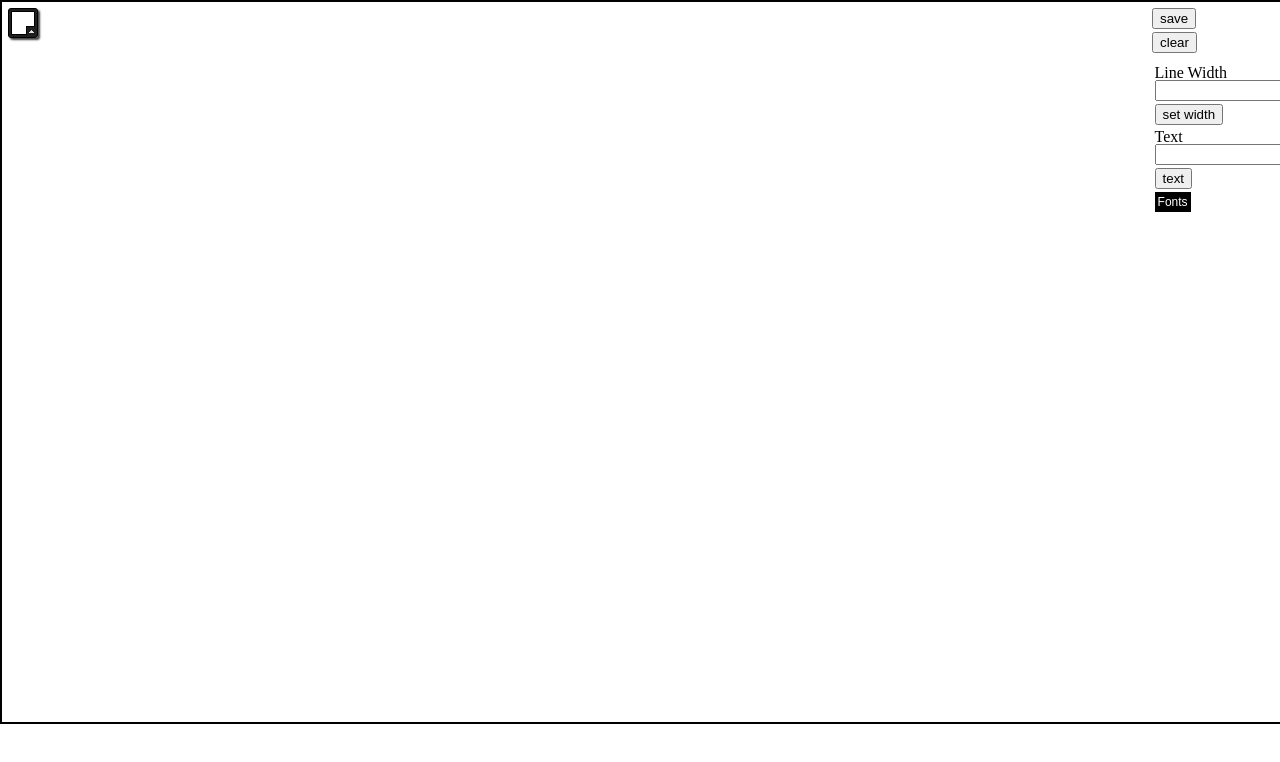
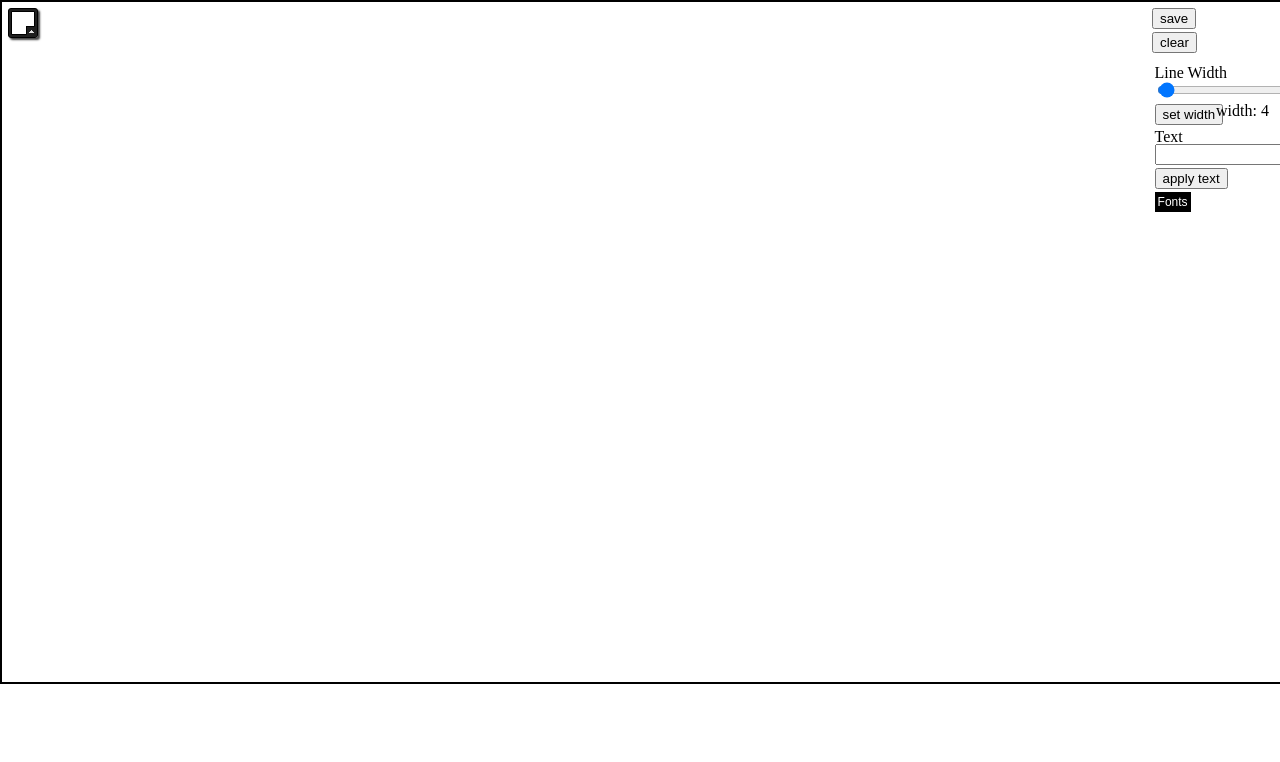
Before and after one commit to EthanNikcevich/ENPaint, a plain HTML site: page index.html in a window 1280 px wide. Both pictures are taken after a click on the button "set width". Shown: the top 762 px of the page. Drawn offline with nearby package versions, Linux system fonts and the light colour scheme.

Commit message:
New slider, save goes right now so less scroll shenanigans

```diff
--- a/index.html
+++ b/index.html
@@ -11,13 +11,14 @@
 <body>
 
 <body onload="init()">
-<canvas id="can" width="1280" height="720" style="position:absolute;top:0;left:0;border:2px solid;"></canvas>
+<canvas id="can" width="1280" height="680" style="position:absolute;top:0;left:0;border:2px solid;"></canvas>
 
 <img id="canvasimg" style="position:absolute;top:10%;left:52%;" style="display:none;">
 <input type="button" value="save" id="btn" size="30" onclick="save()" style="position:absolute;left:90%;">
 <input type="button" value="clear" id="clr" size="23" onclick="erase()" style="position:absolute;top:4%;left:90%;">
 <input type="button" value="set width" id="width" size="30" onclick="widthh()" style="position:absolute;top:13%;left:90.2%;">
-<input type="button" value="text" id="textt" size="30" onclick="text()" style="position:absolute;top:21%;left:90.2%;">
+<p id="demoWidth" style="position:absolute;top:10.8%;left:95%;">width: 4</p>
+<input type="button" value="apply text" id="textt" size="30" onclick="text()" style="position:absolute;top:21%;left:90.2%;">
 <div class="dropdown" style="position:absolute;top:24%;left:90.2%;">
     <button class="dropbtn">Fonts</button>
     <div class="dropdown-content">
@@ -43,7 +44,7 @@
     </div>
 </div>
 <div><label style="position:absolute;top:8%;left:90.2%;">Line Width</label>
-    <input type="text" id="userWidth" style="position:absolute;top:10%;left:90.2%;"/>
+    <input type="range" id="userWidth" min="2" value="4" max="100" style="position:absolute;top:10%;left:90.2%;"/>
 </div>
 <div><label style="position:absolute;top:16%;left:90.2%;">Text</label>
     <input type="text" id="userText" style="position:absolute;top:18%;left:90.2%;"/>
--- a/js/farbtastic.js
+++ b/js/farbtastic.js
@@ -12,7 +12,7 @@ $(function(){
     var image = new Image();
     image.onload = function () {
         ctx.drawImage(image, 0, 0, image.width, image.height); // draw the image on the canvas
-    }
+    };
 
     // select desired colorwheel
     var imageSrc = 'images/colorwheel1.png';
--- a/js/paint.js
+++ b/js/paint.js
@@ -18,7 +18,6 @@ function init() {
     ctx.fillStyle = "white";
     ctx.fillRect(0, 0, w, h);
 
-
     canvas.addEventListener("mousemove", function (e) {
         findxy('move', e)
     }, false);
@@ -31,11 +30,15 @@ function init() {
     canvas.addEventListener("mouseout", function (e) {
         findxy('out', e)
     }, false);
+
+    y=document.getElementById("userWidth").value;
+    ctx.lineWidth = y;
+
 }
 
 function color(obj) {
     x=obj;
-    ctx.fillStyle=x;
+
     ctx.strokeStyle=x;
 
     //if (x == "#ffffff") y = 35;
@@ -44,14 +47,13 @@ function color(obj) {
 }
 
 function draw() {
+
     drawCircle(currX, currY);
     ctx.beginPath();
     ctx.moveTo(prevX, prevY);
     ctx.lineTo(currX, currY);
     ctx.stroke();
     ctx.closePath();
-
-
 }
 
 function drawCircle(px, py) {
@@ -76,13 +78,18 @@ function save() {
     var dataURL = canvas.toDataURL();
     document.getElementById("canvasimg").src = dataURL;
     document.getElementById("canvasimg").style.position = "absolute";
-    document.getElementById("canvasimg").style.top = "100%";
-    document.getElementById("canvasimg").style.left = "0";
+    document.getElementById("canvasimg").style.top = "0";
+    document.getElementById("canvasimg").style.left = "100%";
 }
 
 function widthh() {
     y=document.getElementById("userWidth").value;
     ctx.lineWidth = y;
+    document.getElementById("demoWidth").innerHTML = "width: " + y;
+    if (y==0){
+        y=2;
+        console.log(y);
+    }
 }
 
 function fontsss(x) {
@@ -97,8 +104,6 @@ function text() {
     ctx.fillText(document.getElementById("userText").value,currX,currY);
     ctx.closePath();
 }
-
-
 
 function findxy(res, e) {
     if (res == 'down') {
@@ -131,6 +136,5 @@ function findxy(res, e) {
             draw();
         }
     }
-
 }
-color('black')
+color('black');
```
